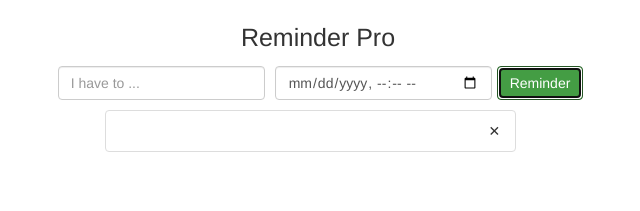
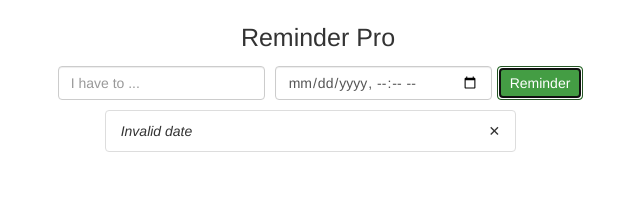
Before and after one commit to batuhansahan/reactjs-redux-reminderapp, a React (Create React App) app: page / in a window 1280 px wide. Both pictures are taken after a click on the button "Reminder". Shown: the top 211 px of the page, without its empty margins (322-962 px from the left). Built offline with nearby package versions, Linux system fonts and the light colour scheme.

Commit message:
Interpreting Moments with MomentJS

```diff
--- a/package.json
+++ b/package.json
@@ -3,6 +3,7 @@
   "version": "0.1.0",
   "private": true,
   "dependencies": {
+    "moment": "^2.19.1",
     "react": "^16.0.0",
     "react-bootstrap": "^0.31.5",
     "react-dom": "^16.0.0",
--- a/src/components/App.jsx
+++ b/src/components/App.jsx
@@ -1,6 +1,7 @@
 import React, { Component } from 'react';
 import { connect } from 'react-redux';
 import { addReminder,deleteReminder } from '../actions';
+import moment from 'moment';
 
 class App extends Component {
     constructor(props){
@@ -27,7 +28,10 @@
                     reminders.map(reminder => {
                         return (
                             <li key={reminder.id} className="list-group-item">
-                                <div className="list-item">{reminder.text}</div>
+                                <div className="list-item">
+                                <div>{reminder.text}</div>
+                                <div><em>{moment(new Date(reminder.dueDate)).fromNow()}</em></div>
+                                </div>
                                 <div className="list-item delete-button" onClick={() => this.deleteReminder(reminder.id)}>
                                 &#x2715;</div>
                             </li>
```
